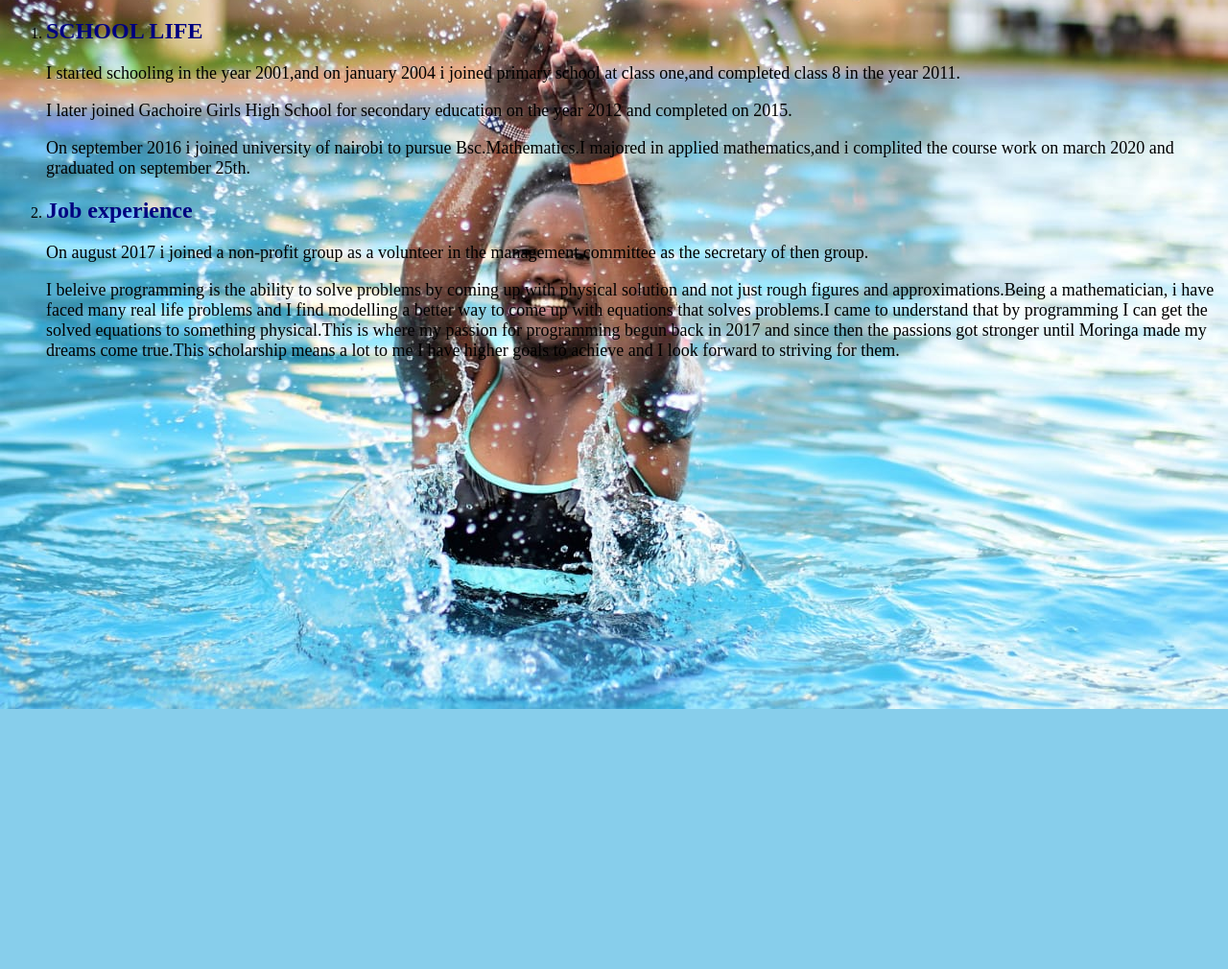
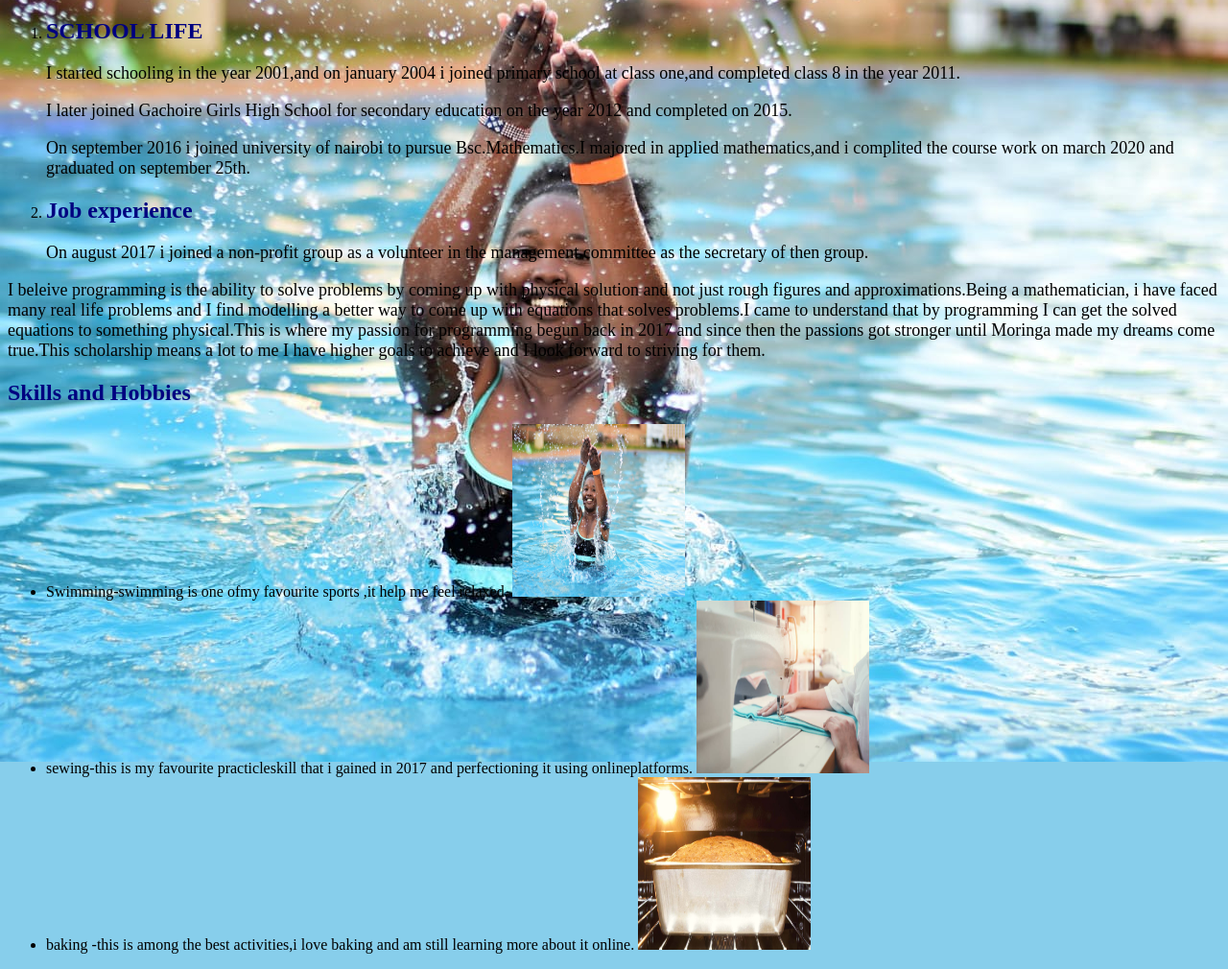
Before and after one commit to carol-kangara/portfolio, a plain HTML site: page about-me.html in a window 1280 px wide. Shown: the part 61-1071 px from the top of the page at 96% size. Before the commit the page ends 800 px from the top, so only its background shows below. Drawn offline with Linux system fonts and the light colour scheme.

Commit message:
add images

```diff
--- a/about-me.html
+++ b/about-me.html
@@ -26,9 +26,22 @@
             <p>On august 2017 i joined a non-profit group as a volunteer in the management committee as the secretary of then group.
             </p>
         </li>
-        <p>
-            I beleive programming is the ability to solve problems by coming up with physical solution and not just rough figures and approximations.Being a mathematician, i have faced many real life problems and I find modelling a better way to come up with equations that solves problems.I  came to understand that by programming I can get the solved equations to something physical.This is where my passion for programming begun back in 2017 and since then the passions got stronger until Moringa made my dreams come true.This scholarship means a lot to me  I have higher goals to achieve and I look forward to striving for them.</p>
     </ol>
+    <p>
+        I beleive programming is the ability to solve problems by coming up with physical solution and not just rough figures and approximations.Being a mathematician, i have faced many real life problems and I find modelling a better way to come up with equations that solves problems.I  came to understand that by programming I can get the solved equations to something physical.This is where my passion for programming begun back in 2017 and since then the passions got stronger until Moringa made my dreams come true.This scholarship means a lot to me  I have higher goals to achieve and I look forward to striving for them.
+    </p>
+    <h2>Skills and Hobbies</h2>
+    <ul>
+        <li>Swimming-swimming is one ofmy favourite sports ,it help me feel relaxed.
+            <img src="./pics/swis.jpeg" >
+        </li>
+        <li>sewing-this is my favourite practicleskill that i gained in 2017 and perfectioning it using onlineplatforms.
+            <img src="./pics/sew.jpg" >
+        </li>
+        <li>baking -this is among the best activities,i love baking and am still learning more about it online.
+           <img src="./pics/bake.jpg" >
+        </li>
+    </ul>
 
 </body>
 </html>
--- a/css2/about-me.css
+++ b/css2/about-me.css
@@ -1,6 +1,9 @@
 body{
     background-color: skyblue;
     background-image: url("../pics/swis.jpeg");
+    background-repeat: no-repeat;
+    background-position: cover;
+    font font-weight: 30px;
 }
 p{
     font-size: large;
@@ -13,3 +16,8 @@ h2,h1{
 h1{
    text-align: center;
 }
+img{
+    height:180px;
+    width:180px;
+
+}
```
Also changed, not shown: pics/bake.jpg (added), pics/sew.jpg (added).
